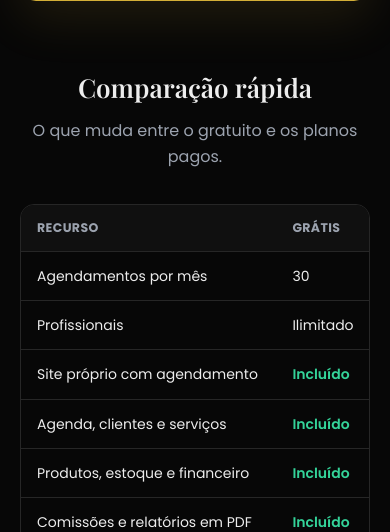
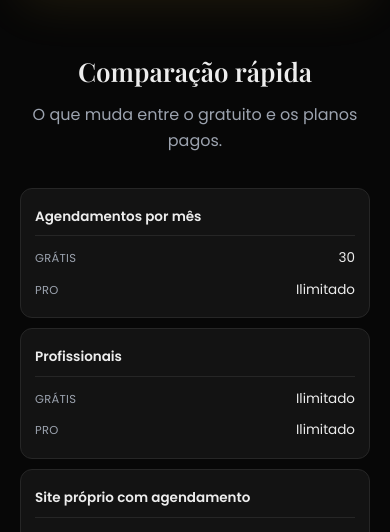
Before and after one commit to Iluminatto1970/barbe-beauty, a PHP site: page /planos.php in a window 390 px wide. Shown: the part 5968-6500 px from the top of the page. Run offline with PHP 8.4, Linux system fonts and the light colour scheme; data comes from the database, SQL or seed files in the repository; tables that the repository leaves empty hold one stand-in row (values such as "Sample post").

Commit message:
fix(vendas): comparativo legivel no celular e CTAs empilhados
No celular a tabela de comparacao exigia rolagem lateral e cortava
a coluna do plano pago. Cada linha passa a virar um bloco com o
rotulo da coluna. Os botoes do hero ocupam a largura toda em
telas pequenas.

🤖 Generated with Codebuff
Co-Authored-By: Codebuff <noreply@codebuff.com>

```diff
--- a/planos.php
+++ b/planos.php
@@ -234,12 +234,33 @@ $bbv_agendamentos_gratis = $bbv_limite_gratis !== null
     .plano .btn { width: 100%; margin-top: 20px; }
 
     .tabela-wrap { overflow-x: auto; border: 1px solid var(--line); border-radius: 14px; }
-    table { width: 100%; border-collapse: collapse; font-size: 14px; min-width: 560px; }
+    table { width: 100%; border-collapse: collapse; font-size: 14px; }
     th, td { padding: 13px 16px; text-align: left; border-bottom: 1px solid var(--line); }
     th { background: #101010; font-size: 12.5px; text-transform: uppercase; letter-spacing: .4px; color: var(--muted); }
     tbody tr:last-child td { border-bottom: 0; }
     td.yes { color: var(--ok); font-weight: 600; }
-    td.no { color: #6b7280; }
+    td.no { color: #9ca3af; }
+    /* Celular: cada linha vira um bloco com o rotulo da coluna, sem rolagem lateral */
+    @media (max-width: 700px) {
+      .tabela-wrap { border: 0; overflow: visible; }
+      thead { display: none; }
+      tbody tr {
+        display: block; border: 1px solid var(--line); border-radius: 12px;
+        background: var(--panel); padding: 12px 14px; margin-bottom: 10px;
+      }
+      tbody tr:last-child { margin-bottom: 0; }
+      tbody td { display: flex; justify-content: space-between; align-items: baseline; gap: 16px;
+        padding: 5px 0; border: 0; font-size: 13.5px; text-align: right; }
+      tbody td:first-child { display: block; text-align: left; font-weight: 600;
+        border-bottom: 1px solid var(--line); padding-bottom: 8px; margin-bottom: 6px; }
+      tbody td[data-label]:before { content: attr(data-label); color: var(--muted);
+        font-size: 11.5px; letter-spacing: .3px; text-transform: uppercase; }
+    }
+    @media (max-width: 560px) {
+      .hero-actions { flex-direction: column; align-items: stretch; }
+      .hero-actions .btn { width: 100%; }
+      .hero-note { gap: 6px; }
+    }
 
     details {
       border: 1px solid var(--line); border-radius: 12px; padding: 16px 18px; background: var(--panel);
@@ -507,32 +528,42 @@ $bbv_agendamentos_gratis = $bbv_limite_gratis !== null
           <h2>Comparação rápida</h2>
           <p>O que muda entre o gratuito e os planos pagos.</p>
         </div>
+        <?php
+        $bbv_nome_pago = $bbv_plano_pago ? $bbv_plano_pago['nome'] : 'PRO';
+        $bbv_agend_pago = ($bbv_plano_pago && (int) $bbv_plano_pago['limite_agendamentos'] > 0)
+            ? (string) (int) $bbv_plano_pago['limite_agendamentos']
+            : 'Ilimitado';
+        $bbv_prof_pago = ($bbv_plano_pago && (int) $bbv_plano_pago['limite_profissionais'] > 0)
+            ? (string) (int) $bbv_plano_pago['limite_profissionais']
+            : 'Ilimitado';
+        $bbv_comparativo = array(
+            array('Agendamentos por mês', $bbv_limite_gratis !== null ? (string) (int) $bbv_limite_gratis : 'Ilimitado', $bbv_agend_pago, ''),
+            array('Profissionais', $bbv_limite_prof_gratis !== null ? (string) (int) $bbv_limite_prof_gratis : 'Ilimitado', $bbv_prof_pago, ''),
+            array('Site próprio com agendamento', 'Incluído', 'Incluído', 'yes'),
+            array('Agenda, clientes e serviços', 'Incluído', 'Incluído', 'yes'),
+            array('Produtos, estoque e financeiro', 'Incluído', 'Incluído', 'yes'),
+            array('Comissões e relatórios em PDF', 'Incluído', 'Incluído', 'yes'),
+            array('Cartão de fidelidade', 'Incluído', 'Incluído', 'yes'),
+            array('Cartão de crédito no cadastro', 'Não precisa', 'Opcional no checkout', 'no'),
+        );
+        ?>
         <div class="tabela-wrap">
           <table>
             <thead>
               <tr>
                 <th>Recurso</th>
                 <th>Grátis</th>
-                <th><?php echo $bbv_plano_pago ? htmlspecialchars($bbv_plano_pago['nome']) : 'PRO'; ?></th>
+                <th><?php echo htmlspecialchars($bbv_nome_pago); ?></th>
               </tr>
             </thead>
             <tbody>
-              <tr>
-                <td>Agendamentos por mês</td>
-                <td><?php echo $bbv_limite_gratis !== null ? (int) $bbv_limite_gratis : 'Ilimitado'; ?></td>
-                <td><?php echo $bbv_plano_pago && (int) $bbv_plano_pago['limite_agendamentos'] > 0 ? (int) $bbv_plano_pago['limite_agendamentos'] : 'Ilimitado'; ?></td>
-              </tr>
-              <tr>
-                <td>Profissionais</td>
-                <td><?php echo $bbv_limite_prof_gratis !== null ? (int) $bbv_limite_prof_gratis : 'Ilimitado'; ?></td>
-                <td><?php echo $bbv_plano_pago && (int) $bbv_plano_pago['limite_profissionais'] > 0 ? (int) $bbv_plano_pago['limite_profissionais'] : 'Ilimitado'; ?></td>
-              </tr>
-              <tr><td>Site próprio com agendamento</td><td class="yes">Incluído</td><td class="yes">Incluído</td></tr>
-              <tr><td>Agenda, clientes e serviços</td><td class="yes">Incluído</td><td class="yes">Incluído</td></tr>
-              <tr><td>Produtos, estoque e financeiro</td><td class="yes">Incluído</td><td class="yes">Incluído</td></tr>
-              <tr><td>Comissões e relatórios em PDF</td><td class="yes">Incluído</td><td class="yes">Incluído</td></tr>
-              <tr><td>Cartão de fidelidade</td><td class="yes">Incluído</td><td class="yes">Incluído</td></tr>
-              <tr><td>Cartão de crédito no cadastro</td><td class="no">Não precisa</td><td class="no">Opcional no checkout</td></tr>
+              <?php foreach ($bbv_comparativo as $bbv_linha) { ?>
+                <tr>
+                  <td><?php echo htmlspecialchars($bbv_linha[0]); ?></td>
+                  <td class="<?php echo htmlspecialchars($bbv_linha[3]); ?>" data-label="Grátis"><?php echo htmlspecialchars($bbv_linha[1]); ?></td>
+                  <td class="<?php echo htmlspecialchars($bbv_linha[3]); ?>" data-label="<?php echo htmlspecialchars($bbv_nome_pago); ?>"><?php echo htmlspecialchars($bbv_linha[2]); ?></td>
+                </tr>
+              <?php } ?>
             </tbody>
           </table>
         </div>
```
